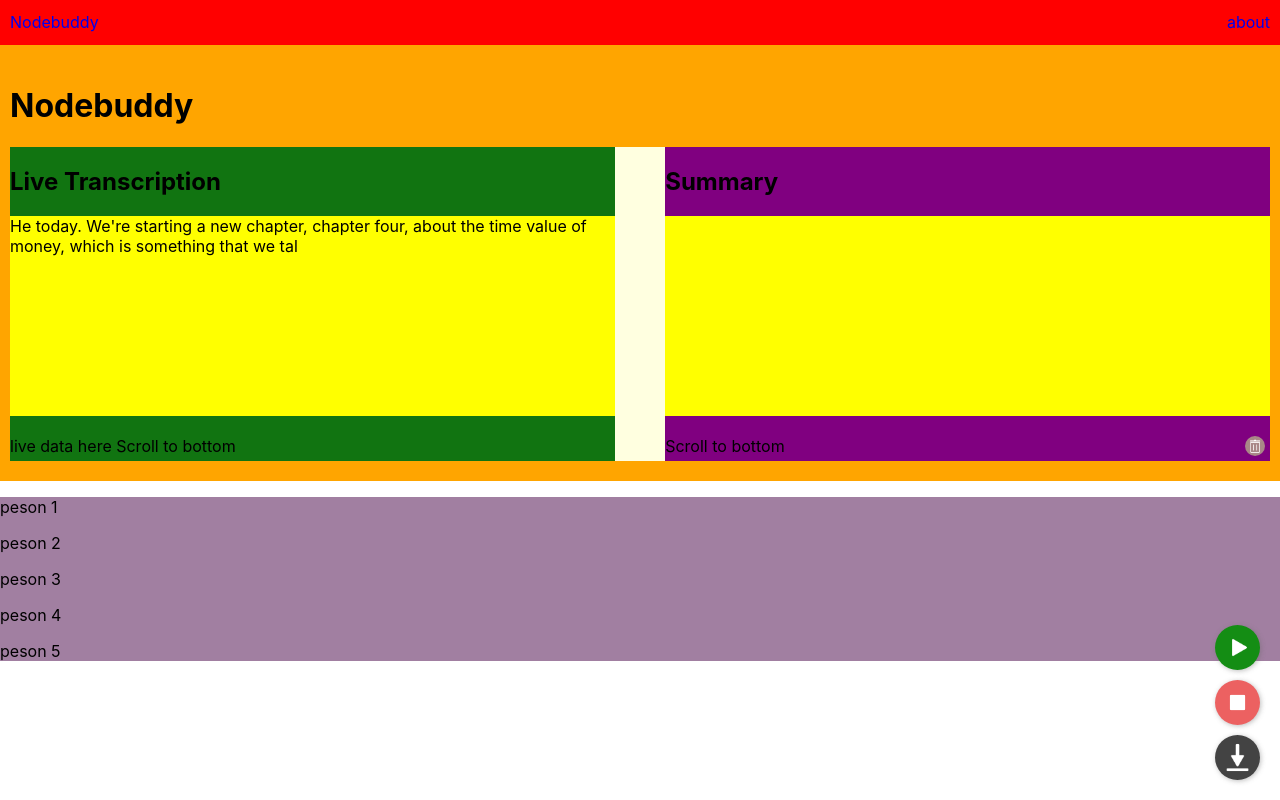
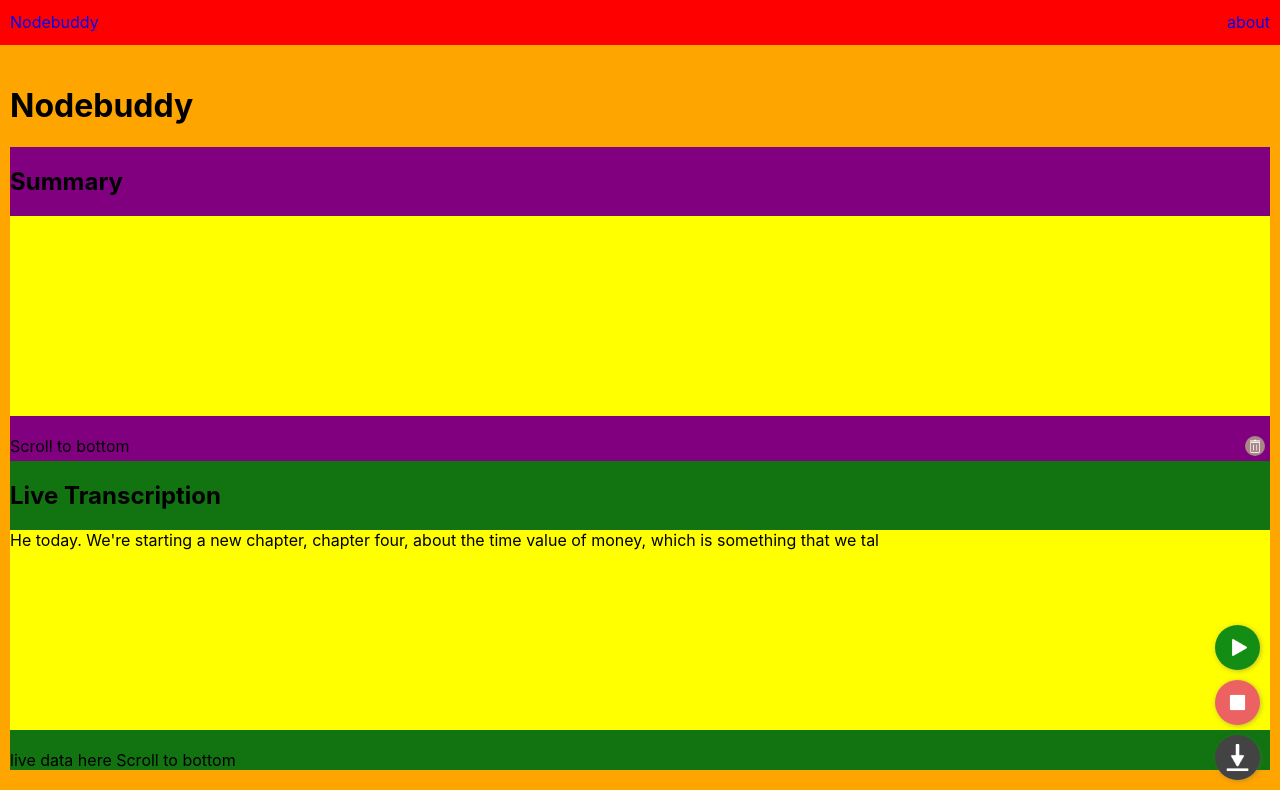
Before and after one commit to akashilangovan/FoxNote, a React (Create React App) app in the folder Client/: page /home in a window 1280 px wide. Shown: the top 800 px of the page. Built offline with nearby package versions, Linux system fonts and the light colour scheme.

Commit message:
adjusted layout

```diff
--- a/Client/src/App.css
+++ b/Client/src/App.css
@@ -117,8 +117,8 @@
       -ms-flex-direction: row;
           flex-direction: row;
   /* default value; can be omitted */
-  -ms-flex-wrap: nowrap;
-      flex-wrap: nowrap;
+  -ms-flex-wrap: wrap;
+      flex-wrap: wrap;
   /* default value; can be omitted */
   -webkit-box-pack: justify;
       -ms-flex-pack: justify;
@@ -128,17 +128,13 @@
 }
 
 #content #live_wrapper {
-  left: 0px;
-  top: 0px;
   background-color: #117411;
-  width: 48%;
+  width: 100vw;
 }
 
 #content #summary_wrapper {
-  right: 0px;
-  top: 0px;
   background-color: purple;
-  width: 48%;
+  width: 100%;
 }
 
 .scroll {
--- a/Client/src/App.scss
+++ b/Client/src/App.scss
@@ -121,21 +121,17 @@ $down_color_active: #2f2f2f;
   background-color: red;
   display: flex;                  /* establish flex container */
   flex-direction: row;            /* default value; can be omitted */
-  flex-wrap: nowrap;              /* default value; can be omitted */
+  flex-wrap: wrap;              /* default value; can be omitted */
   justify-content: space-between; /* switched from default (flex-start, see below) */
   background-color: lightyellow;
 }
 #content #live_wrapper {
-  left: 0px;
-  top: 0px;
   background-color: #117411;
-  width: 48%;
+  width: 100vw;
 }
 #content #summary_wrapper {
-  right: 0px;
-  top: 0px;
   background-color: purple;
-  width: 48%;
+  width: 100%;
 }
 .scroll {
   background-color: yellow;
--- a/Client/src/routes/home.js
+++ b/Client/src/routes/home.js
@@ -119,6 +119,16 @@ const Home = () => {
         </div>
 
         <div id="content">
+
+          <div id="summary_wrapper">
+            <h2>Summary</h2>
+            <div className="scroll">
+              {MyEditor()}
+            </div>
+            {/* {setEditorState(blockMap)} */}
+            Scroll to bottom
+            <div id="delete" onClick={doDelete}></div>
+          </div>
           <div id="live_wrapper">
             <h2>Live Transcription</h2>
             <div className="scroll">
@@ -127,19 +137,6 @@ const Home = () => {
             live data here
 
             Scroll to bottom
-          </div>
-          <div id="summary_wrapper">
-            <h2>Summary</h2>
-            <div className="scroll">
-              {MyEditor()}
-
-
-
-            </div>
-
-            {/* {setEditorState(blockMap)} */}
-            Scroll to bottom
-            <div id="delete" onClick={doDelete}></div>
           </div>
         </div>
 
```
Also changed, not shown: 1 other file (tests, documents, lock files or other folders).
